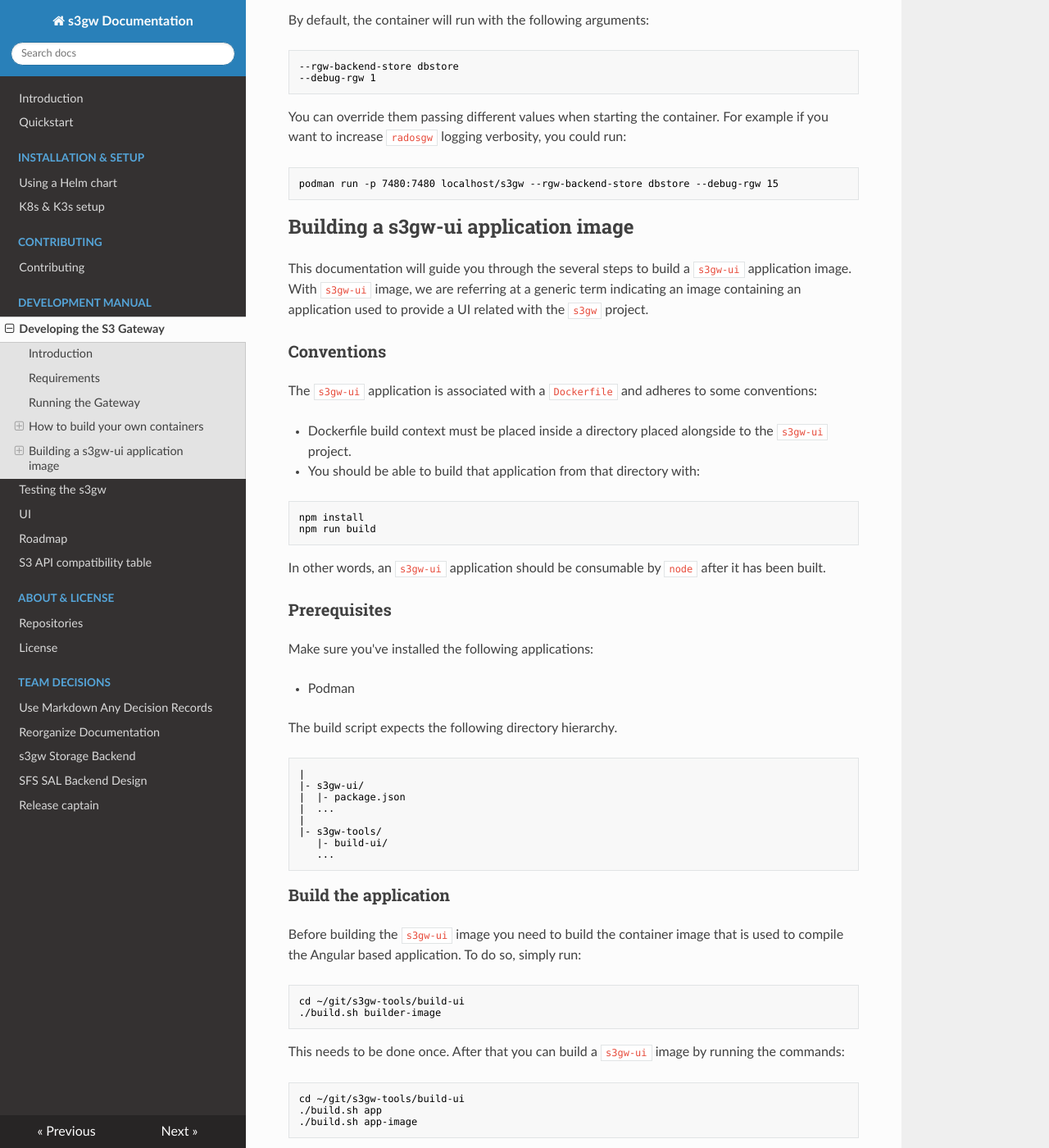
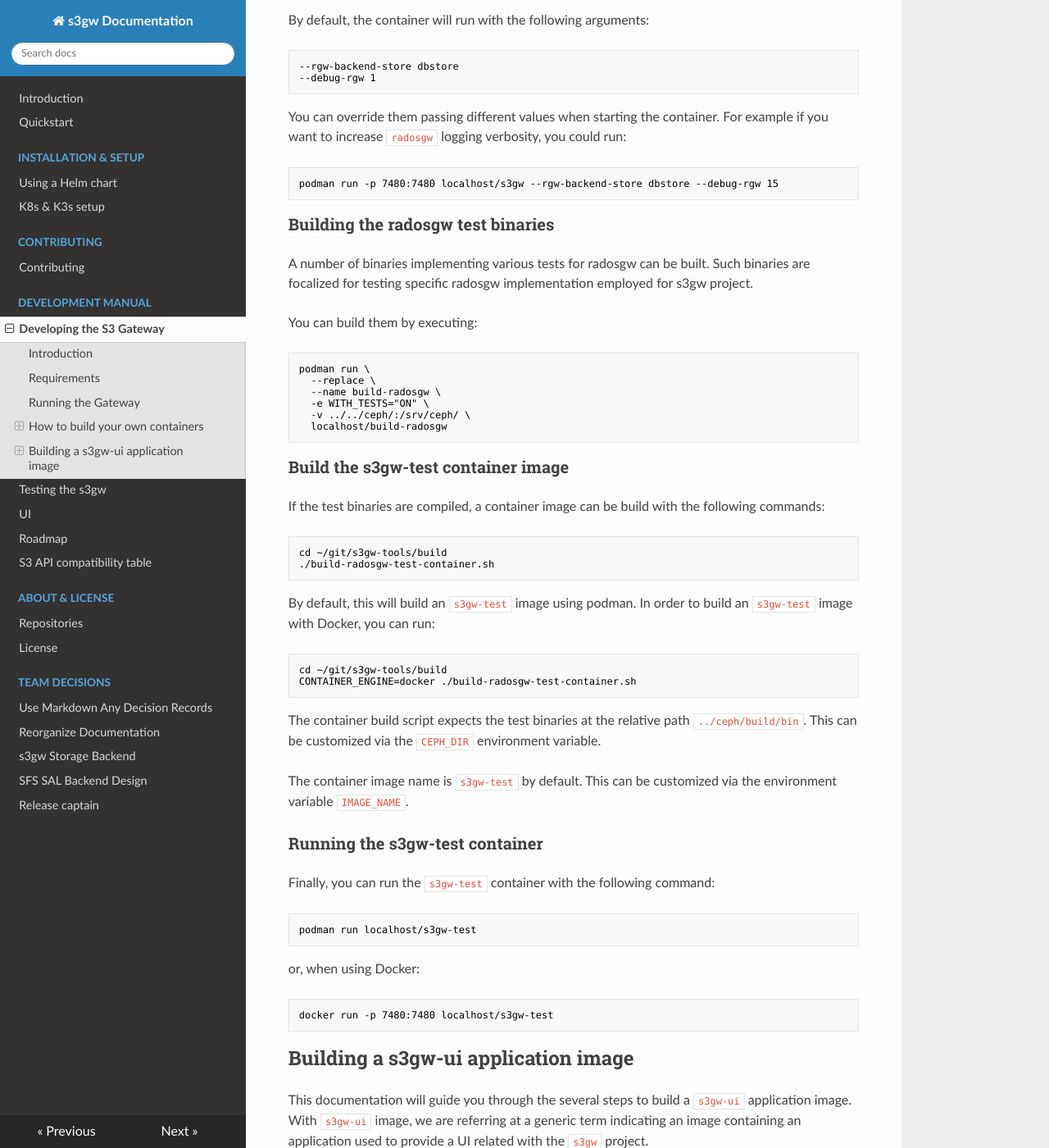
Before and after one commit to s3gw-tech/s3gw, an MkDocs documentation site: the page built from docs/developing.md, in a window 1280 px wide and 1400 px high, scrolled down 3997 px. Shown: the whole window at 82% size. Built offline with MkDocs 1.6.1, drawn with Linux system fonts in a browser that asks for light colours; nearby versions of some CDN libraries.

Commit message:
doc: add s3gw-test image documentation
Added the ability to build a s3gw-test image able to run google-tests related to
radosgw sfs backend development.

Fixes: https://github.com/aquarist-labs/s3gw/issues/94
Signed-off-by: Giuseppe Baccini <giuseppe.baccini@suse.com>

````diff
--- a/docs/developing.md
+++ b/docs/developing.md
@@ -221,6 +221,62 @@ podman run -p 7480:7480 localhost/s3gw --rgw-backend-store dbstore --debug-rgw 1
 
 [5]: https://cmake.org/cmake/help/latest/variable/CMAKE_BUILD_TYPE.html
 
+### Building the radosgw test binaries
+
+A number of binaries implementing various tests for radosgw can be built.
+Such binaries are focalized for testing specific radosgw implementation employed
+for s3gw project.
+
+You can build them by executing:
+
+```shell
+podman run \
+  --replace \
+  --name build-radosgw \
+  -e WITH_TESTS="ON" \
+  -v ../../ceph/:/srv/ceph/ \
+  localhost/build-radosgw
+```
+
+### Build the s3gw-test container image
+
+If the test binaries are compiled, a container image can be build with
+the following commands:
+
+```shell
+cd ~/git/s3gw-tools/build
+./build-radosgw-test-container.sh
+```
+
+By default, this will build an `s3gw-test` image using podman.
+In order to build an `s3gw-test` image with Docker, you can run:
+
+```shell
+cd ~/git/s3gw-tools/build
+CONTAINER_ENGINE=docker ./build-radosgw-test-container.sh
+```
+
+The container build script expects the test binaries at the relative path
+`../ceph/build/bin`. This can be customized via the `CEPH_DIR` environment
+variable.
+
+The container image name is `s3gw-test` by default.
+This can be customized via the environment variable `IMAGE_NAME`.
+
+### Running the s3gw-test container
+
+Finally, you can run the `s3gw-test` container with the following command:
+
+```shell
+podman run localhost/s3gw-test
+```
+
+or, when using Docker:
+
+```shell
+docker run -p 7480:7480 localhost/s3gw-test
+```
+
 ## Building a s3gw-ui application image
 
 This documentation will guide you through the several steps to build a `s3gw-ui`
````
